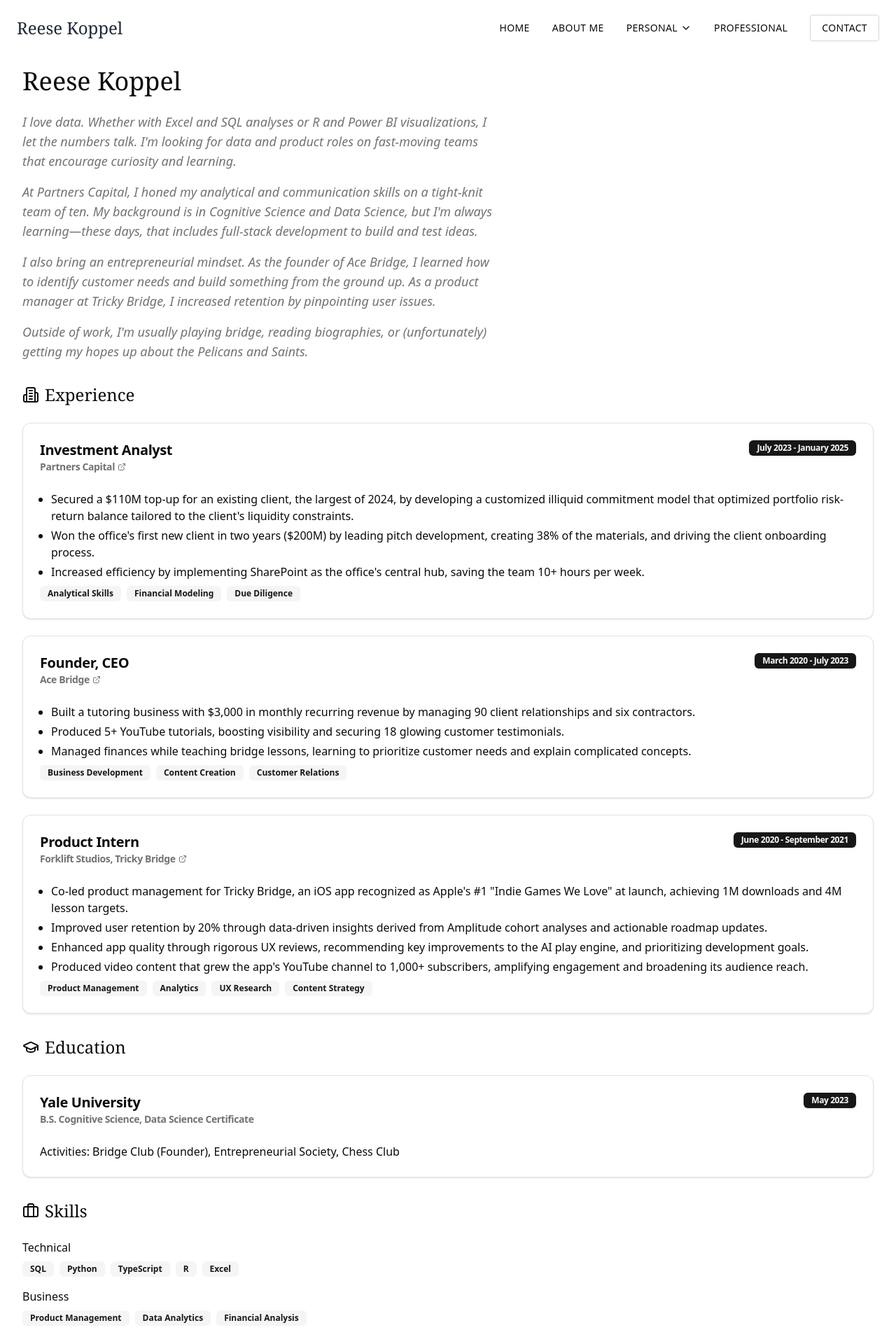
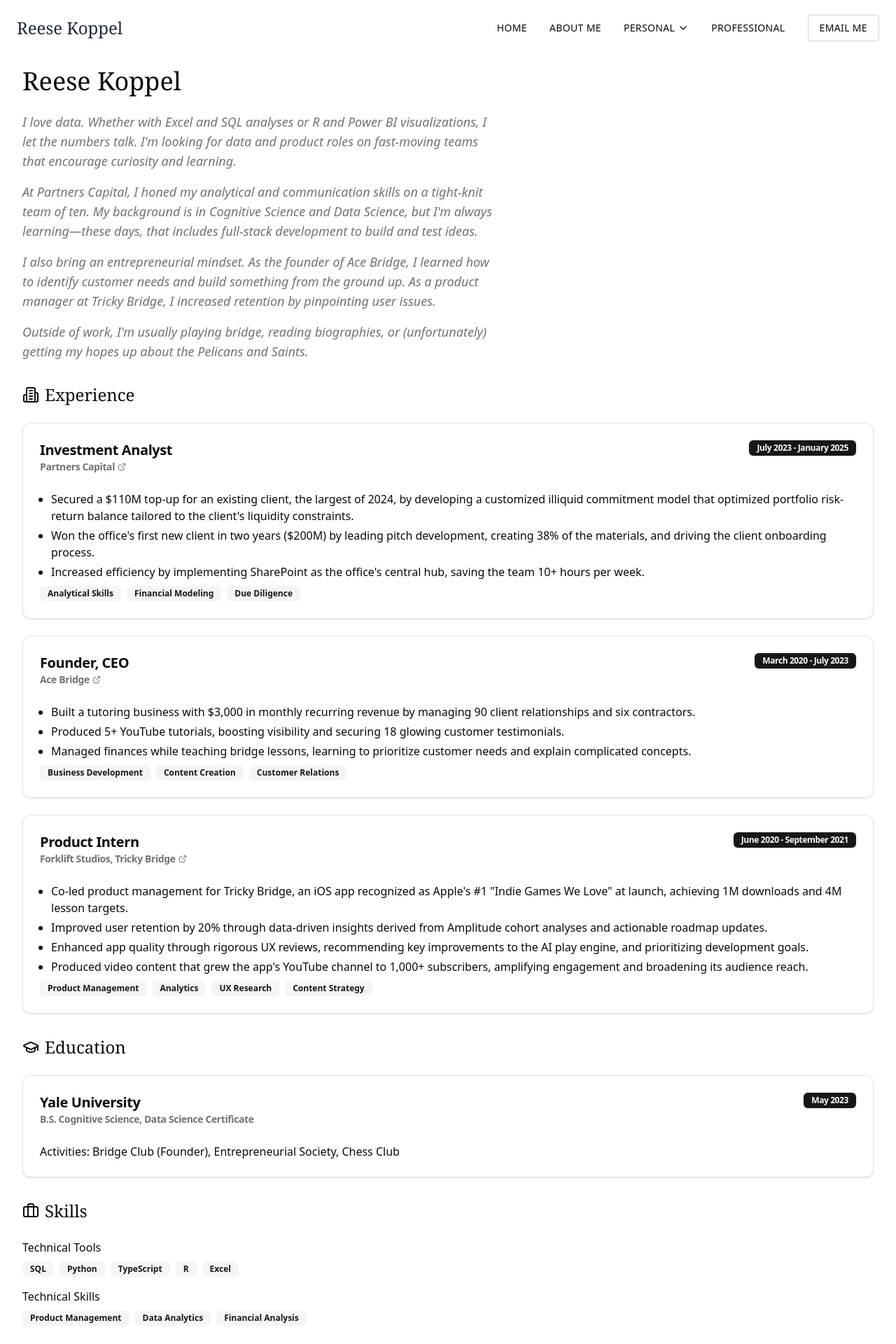
Before and after one commit to rk504/personal-website, a Next.js app: page /professional in a window 1280 px wide. Shown: the top 1920 px of the page at 70% size. Built offline with nearby package versions, Linux system fonts and the light colour scheme.

Commit message:
formatting edits to personal

```diff
--- a/app/professional/page.tsx
+++ b/app/professional/page.tsx
@@ -182,7 +182,7 @@ export default function Professional() {
 
             <div className="grid gap-4">
               <div>
-                <h3 className="font-medium mb-2">Technical</h3>
+                <h3 className="font-medium mb-2">Technical Tools</h3>
                 <div className="flex flex-wrap gap-2">
                   <Badge variant="secondary">SQL</Badge>
                   <Badge variant="secondary">Python</Badge>
@@ -193,7 +193,7 @@ export default function Professional() {
               </div>
 
               <div>
-                <h3 className="font-medium mb-2">Business</h3>
+                <h3 className="font-medium mb-2">Technical Skills</h3>
                 <div className="flex flex-wrap gap-2">
                   <Badge variant="secondary">Product Management</Badge>
                   <Badge variant="secondary">Data Analytics</Badge>
--- a/components/header.tsx
+++ b/components/header.tsx
@@ -100,7 +100,7 @@ export function Header() {
               onClick={openEmailDraft}
               className="text-sm tracking-wide hover:text-gray-600 transition-colors uppercase border border-gray-300 px-4 py-2 rounded hover:bg-gray-50"
             >
-              Contact
+              Email Me
             </button>
           </nav>
           <button
```
